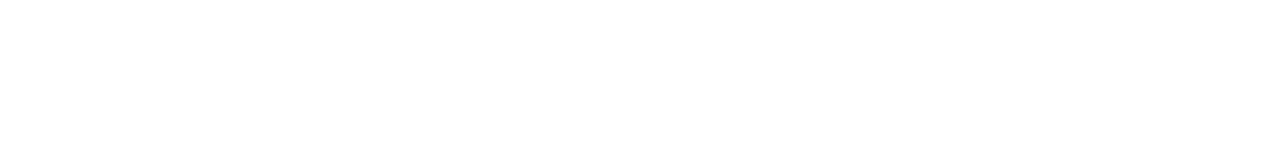
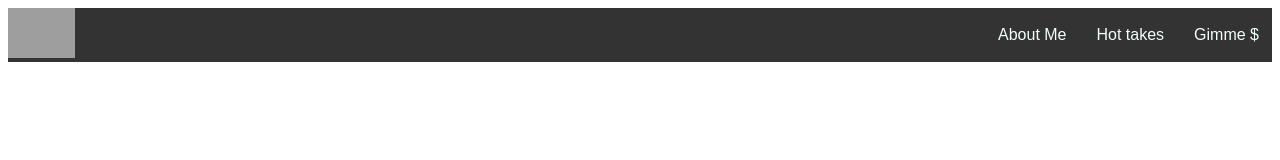
Before and after one commit to Kuntal6002/landing-page, a plain HTML site: page index.html in a window 1280 px wide. Drawn offline with Linux system fonts and the light colour scheme; grey boxes are pictures that could not be loaded.

Commit message:
Added a navbar
Used an image for logo. Styled the whole navbar

```diff
--- a/index.html
+++ b/index.html
@@ -7,6 +7,19 @@
     <link rel="stylesheet" href="style.css">
 </head>
 <body>
+    <div class="header">
+        <div class="navbar">
+            <div class="logo">
+                <img src="https://t3.ftcdn.net/jpg/10/13/96/98/360_F_1013969856_ueL3OZow5KCI5QF3xh7B00SqkpvbU8wv.jpg" alt="Our Macaw Mascot">
+            </div>
+            <div class="navbar-pages">
+                <a href="#">About Me</a>
+                <a href="#">Hot takes</a>
+                <a href="#">Gimme $</a>
+            </div>
 
+        </div>
+
+    </div>
 </body>
 </html>
--- a/style.css
+++ b/style.css
@@ -0,0 +1,19 @@
+.header{
+    background: #333333	;
+}
+.navbar{
+    display: flex;
+    justify-content: space-between;
+    align-items: center;
+}
+
+.navbar-pages a{
+    text-decoration: none;
+    font-family: Arial, Helvetica, sans-serif;
+    color: azure;
+    padding: 13px;
+}
+.logo img{
+    height:50px;
+    width:auto;
+}
```
